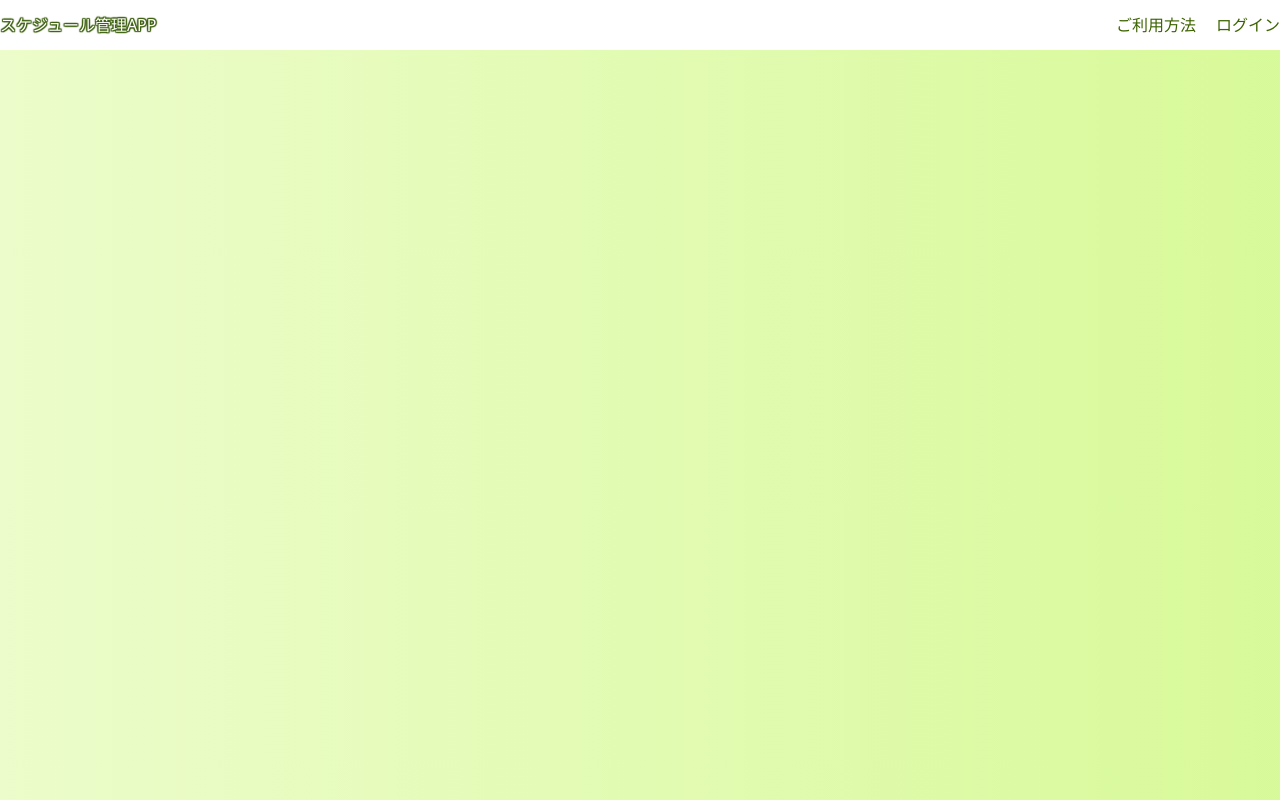
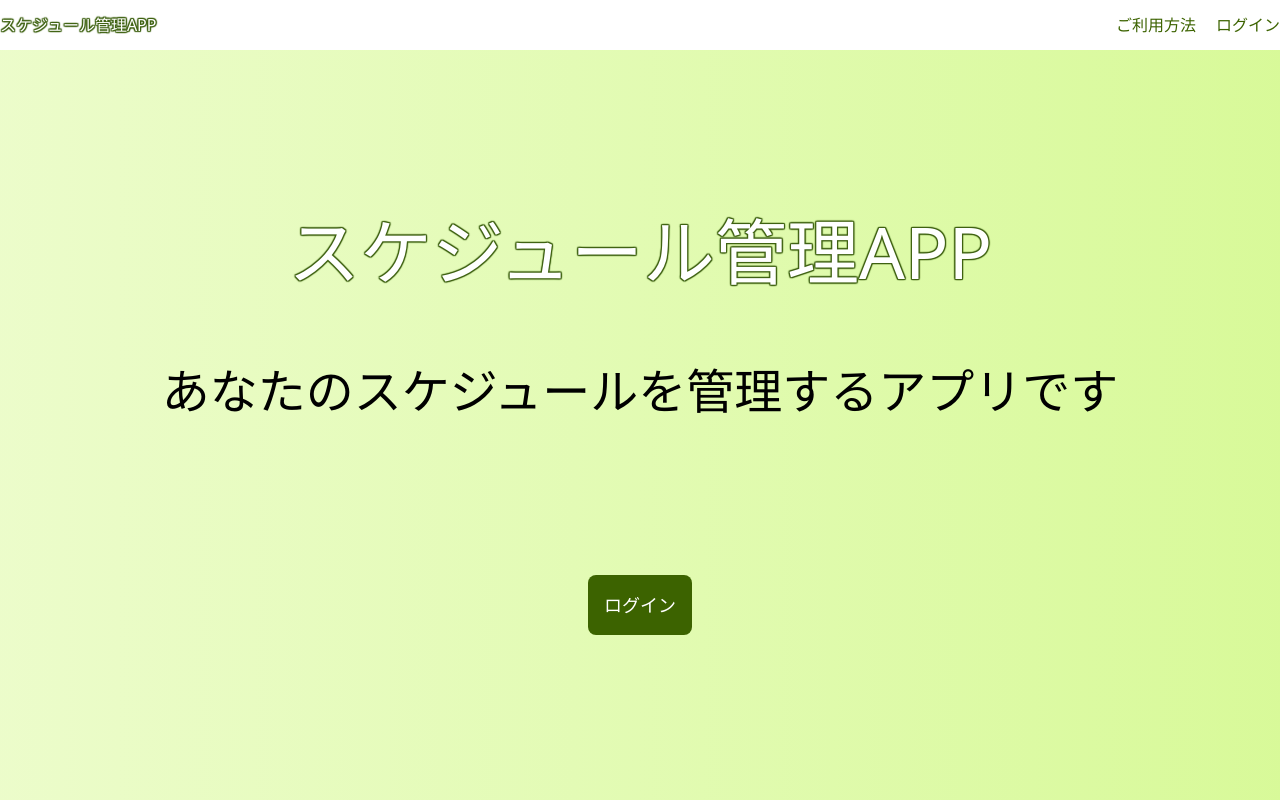
Before and after one commit to namonaki1234/calender-project, a React (Vite) app: page / in a window 1280 px wide. Built offline with nearby package versions, Linux system fonts and the light colour scheme.

Commit message:
feat : use react-router-dom

```diff
--- a/src/components/pages/LoginPage.tsx
+++ b/src/components/pages/LoginPage.tsx
@@ -1,5 +1,3 @@
 export const LoginPage = () => {
-  return (
-    <div>LoginPage</div>
-  )
-}
+  return <div>LoginPage</div>;
+};
--- a/src/components/pages/TopPage.tsx
+++ b/src/components/pages/TopPage.tsx
@@ -1,18 +1,17 @@
 import { PrimaryButton } from '../atoms/PrimaryButton';
-import { NotLoginLayout } from '../templates/NotLoginLayout';
 
 export const TopPage = () => {
   return (
-    <NotLoginLayout>
+    // <NotLoginLayout>
       <div className="text-center">
         <h1 className="text-7xl logo">スケジュール管理APP</h1>
         <p className="pt-[10vh] text-5xl">
           あなたのスケジュールを管理するアプリです
         </p>
         <div className="pt-[20vh]">
-         <PrimaryButton>ログイン</PrimaryButton>
+         <PrimaryButton >ログイン</PrimaryButton>
         </div>
       </div>
-    </NotLoginLayout>
+    // </NotLoginLayout>
   );
 };
--- a/src/components/templates/NotLoginLayout.tsx
+++ b/src/components/templates/NotLoginLayout.tsx
@@ -1,8 +1,10 @@
-type PropasType = {
-  children: React.ReactNode;
-};
+import { Outlet } from 'react-router-dom';
 
-export const NotLoginLayout = ({ children }: PropasType) => {
+// type PropasType = {
+//   children: React.ReactNode;
+// };
+
+export const NotLoginLayout = () => {
   return (
     <div className="relative">
       <header className="fixed top-0 right-0 left-0 bg-white">
@@ -16,7 +18,10 @@
           </nav>
         </div>
       </header>
-      <main className="pt-[50px] bg-gradient-to-r from-lime-100 to-lime-200 h-screen flex flex-col items-center justify-center"></main>
+      <main className="pt-[50px] bg-gradient-to-r from-lime-100 to-lime-200 h-screen flex flex-col items-center justify-center">
+        <Outlet />
+        {/* {children} */}
+      </main>
     </div>
   );
 };
--- a/src/main.tsx
+++ b/src/main.tsx
@@ -2,10 +2,11 @@
 import { createRoot } from 'react-dom/client'
 import './styles/index.css'
 // import "./styles/destyle.css"
-import { TopPage } from './components/pages/TopPage'
+import { RouterProvider } from 'react-router-dom'
+import { router } from './routes'
 
 createRoot(document.getElementById('root')!).render(
   <StrictMode>
-    <TopPage />
+    <RouterProvider router={router} />
   </StrictMode>,
 )
--- /dev/null
+++ b/src/routes.tsx
@@ -0,0 +1,15 @@
+import { createBrowserRouter } from 'react-router-dom';
+import { TopPage } from './components/pages/TopPage';
+import { LoginPage } from './components/pages/LoginPage';
+import { NotLoginLayout } from './components/templates/NotLoginLayout';
+
+export const router = createBrowserRouter([
+  {
+    path: '/',
+    element: <NotLoginLayout />,
+    children: [
+      { index: true, element: <TopPage /> },
+      { path: '/login', element: <LoginPage /> },
+    ],
+  },
+]);
```
